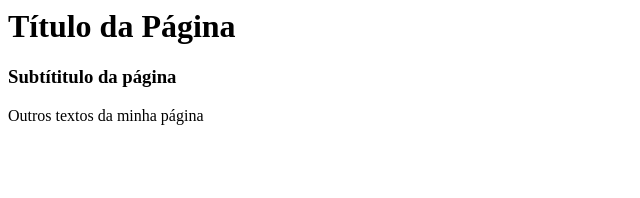
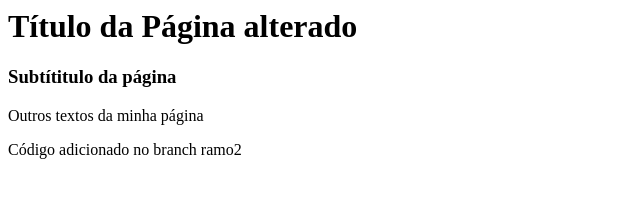
Before and after one commit to aninhaelo/spfc, a plain HTML site: page index.html in a window 1280 px wide. Shown: the whole page, without its empty margins (0-640 px from the left). Drawn offline with Linux system fonts and the light colour scheme.

Commit message:
criado arquivo home.html

```diff
--- a/index.html
+++ b/index.html
@@ -1,9 +1,12 @@
 <body>
     <div>
-        <h1>Título da Página</h1>
+        <h1>Título da Página alterado</h1>
         <h3>Subtítitulo da página</h3>
     </div>
     <div>
         Outros textos da minha página
     </div>
+    <p>
+        Código adicionado no branch ramo2
+    </p>
 </body>
```
Also changed, not shown: home.html (added, +7 -0 lines).
